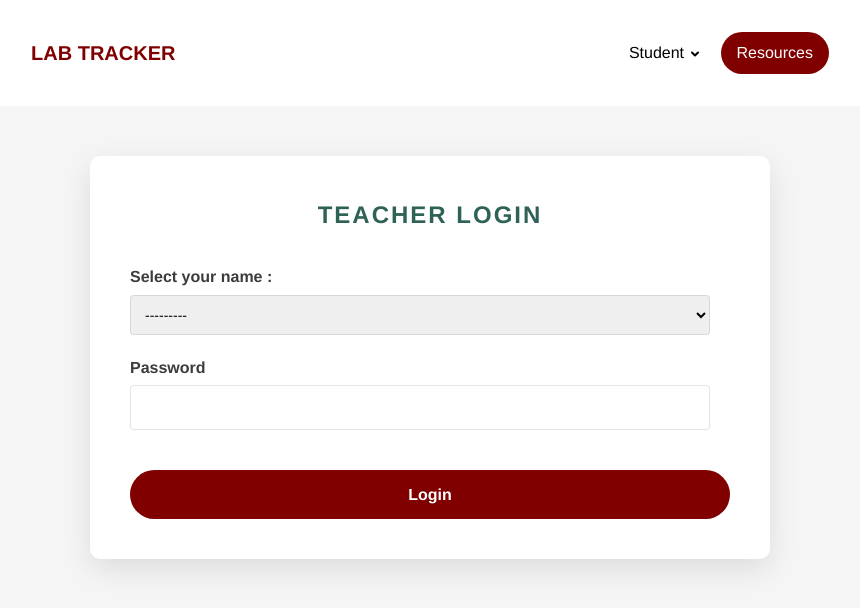
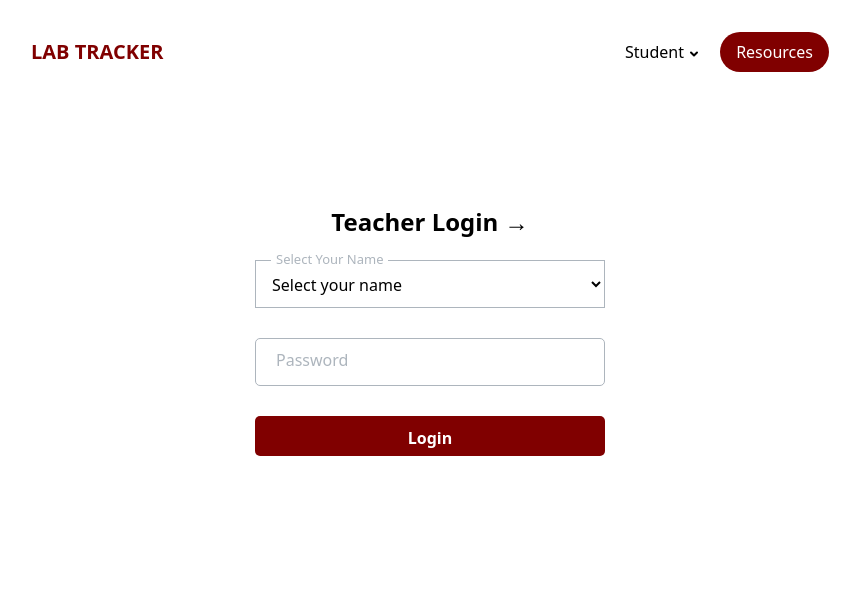
Before and after one commit to azmisaud/LabTracker, a Django app: page /teachers/login/ in a window 1280 px wide. Shown: the top 608 px of the page, without its empty margins (210-1070 px from the left). Run offline with Django 5.2, Linux system fonts and the light colour scheme; data that the repository does not hold is empty; some web fonts are replaced.

Commit message:
refactor: teacher login form

```diff
--- a/teachers/templates/teachers/login.html
+++ b/teachers/templates/teachers/login.html
@@ -8,8 +8,9 @@
     <link href="https://fonts.googleapis.com/css2?family=Montserrat:wght@700&display=swap" rel="stylesheet">
     <link href="https://fonts.googleapis.com/css2?family=Garamond:wght@400;700&display=swap" rel="stylesheet">
     <link rel="stylesheet" href="{% static 'css/friends.css' %}">
-    <link rel="stylesheet" href="{% static 'css/central.css' %}">
     <link rel="stylesheet" href="{% static 'css/custom.css' %}">
+    <link rel="stylesheet" href="{% static 'css/form.css' %}">
+
 </head>
 <body>
 
@@ -74,10 +75,8 @@
             </nav>
         </div> -->
     </header>
-    <div class="form-container">
+    <!-- <div class="form-container">
         <h2>Teacher Login</h2>
-
-        <!-- Display any error messages -->
         <div class="form-errors">
             {% if messages %}
                 <ul>
@@ -100,7 +99,46 @@
             </div>
             <button type="submit" class="btn">Login</button>
         </form>
-    </div>
+    </div> -->
+
+
+    <section class="form login">
+        <div id="login">
+            <div id="formLogin">
+                <h1>Teacher Login →</h1>
+                <form method="post" enctype="multipart/form-data" autocomplete="off">
+                    {% csrf_token %}
+                    <div class="error-text">
+                        {% if form.non_field_errors %}
+                            <div class="form-errors">
+                                {{ form.non_field_errors }}
+                            </div>
+                        {% endif %}
+                    </div>
+
+               <div class="inputContainer">
+                        <select name="teacher" class="inputLogin" id="id_teacher">
+                            <option value="" disabled selected>Select your name</option>
+                            {% for teacher in form.teacher.field.queryset %}
+                                <option value="{{ teacher.id }}" {% if form.teacher.value == teacher.id %}selected{% endif %}>{{ teacher.name }}</option>
+                            {% endfor %}
+                        </select>
+                        <label class="labelLogin">Select Your Name</label>
+                    </div>
+
+                    <div class="inputContainer">
+                        <input type="password" class="inputLogin" placeholder=" " name="password" id="id_password">
+                        <label class="labelLogin">Password</label>
+                    </div>
+
+                    <div class="field button">
+                        <input type="submit" class="submitButton" value="Login">
+                    </div>
+                </form>
+            </div>
+        </div>
+    </section>
+
 
 </body>
 <script>
--- a/teachers/views.py
+++ b/teachers/views.py
@@ -46,7 +46,7 @@ def teacher_login(request):
             if password == expected_password:
                 # Store teacher's ID in session upon successful login.
                 request.session['teacher_id'] = teacher.id
-                return redirect('teacher_login')
+                return redirect('teacher_dashboard')
             else:
                 # Display an error message if the password is incorrect.
                 messages.error(request, 'Incorrect password.')
```
